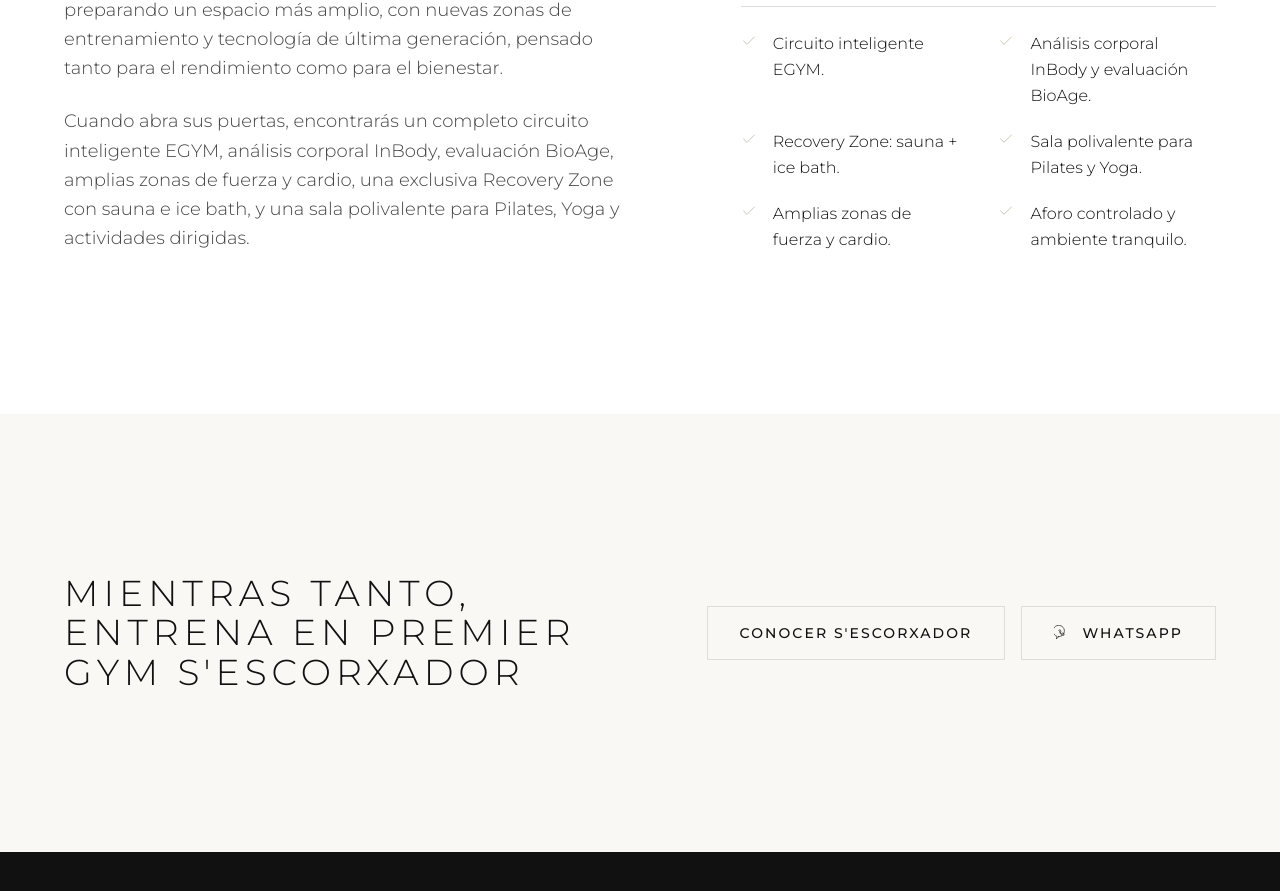
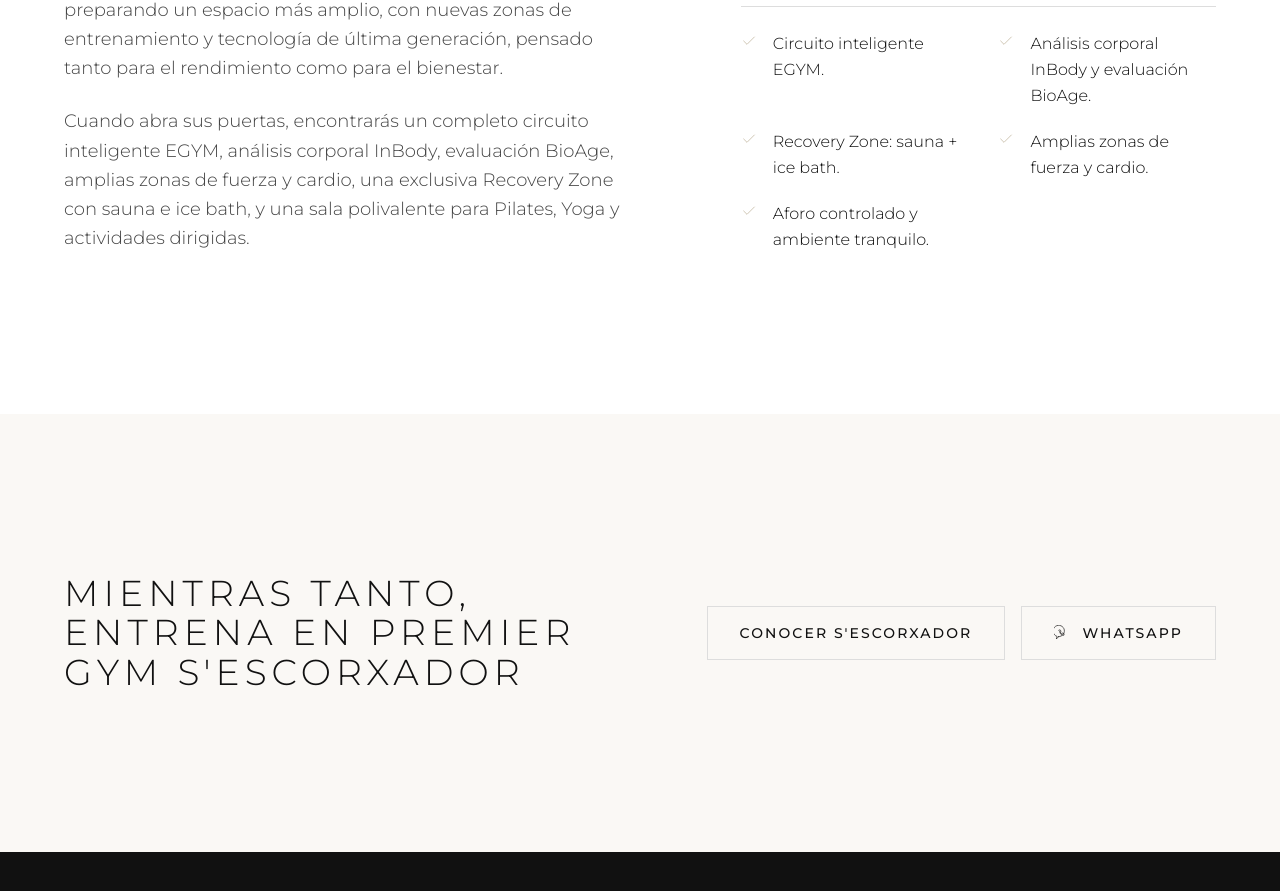
Before and after one commit to gonzalokite-dev/premier, a Next.js app: page /clubes/avenidas in a window 1280 px wide. Shown: the part 2531-3422 px from the top of the page. Built offline with nearby package versions, Linux system fonts and the light colour scheme.

Commit message:
Remove Sala polivalente para Pilates y Yoga from the Avenidas teaser list

```diff
--- a/content/clubs.ts
+++ b/content/clubs.ts
@@ -120,7 +120,6 @@ export const CLUBS: Record<ClubSlug, Club> = {
         "Circuito inteligente EGYM.",
         "Análisis corporal InBody y evaluación BioAge.",
         "Recovery Zone: sauna + ice bath.",
-        "Sala polivalente para Pilates y Yoga.",
         "Amplias zonas de fuerza y cardio.",
         "Aforo controlado y ambiente tranquilo.",
       ],
```
